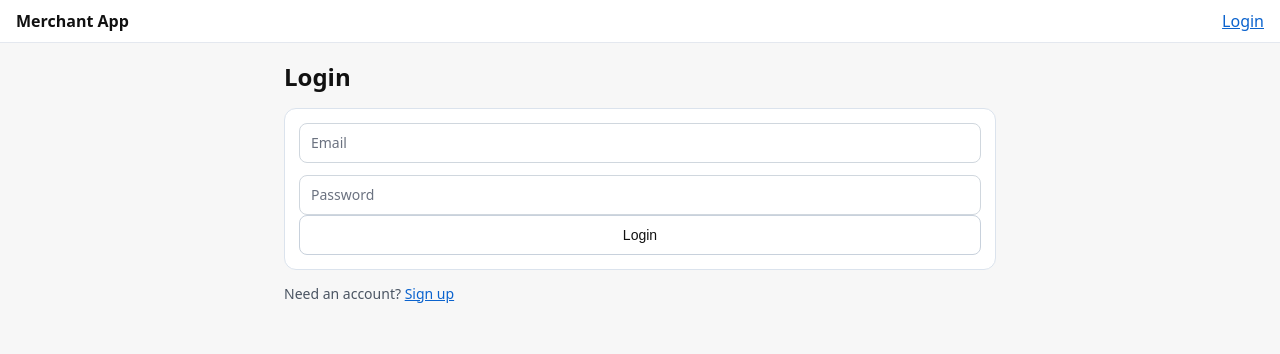
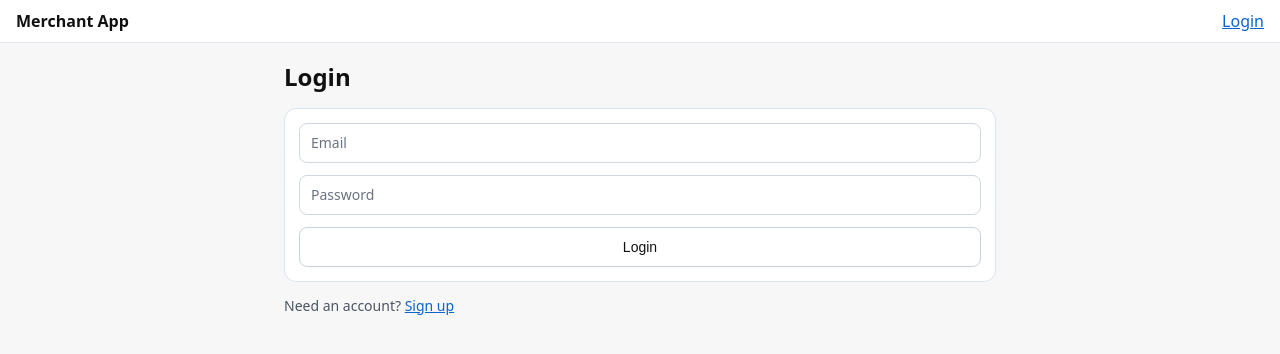
Before and after one commit to userprateek/merchant-app, a Next.js app: page /login in a window 1280 px wide. Shown: the top 354 px of the page. Built offline with nearby package versions, Linux system fonts and the light colour scheme; no server answers.

Commit message:
release 1.0.0

```diff
--- a/src/app/layout.tsx
+++ b/src/app/layout.tsx
@@ -14,6 +14,7 @@ export default function RootLayout({
 }: {
   children: React.ReactNode;
 }) {
+  console.log("Version: 1.0.0");
   return (
     <html lang="en">
       <body>
--- a/src/app/login/page.tsx
+++ b/src/app/login/page.tsx
@@ -23,8 +23,8 @@ export default function LoginPage() {
         <div className="form-grid-single">
           <FloatingInput name="email" label="Email" type="email" required maxLength={200} />
           <FloatingInput name="password" label="Password" type="password" required maxLength={100} />
+          <AppButton type="submit">Login</AppButton>
         </div>
-        <AppButton type="submit">Login</AppButton>
       </form>
       <p className="page-subtitle">
         Need an account? <Link href="/signup">Sign up</Link>
--- a/src/app/signup/page.tsx
+++ b/src/app/signup/page.tsx
@@ -28,8 +28,8 @@ export default function SignupPage() {
           <FloatingInput name="name" label="Name" required maxLength={120} />
           <FloatingInput name="email" label="Email" type="email" required maxLength={200} />
           <FloatingInput name="password" label="Password" type="password" required maxLength={100} />
+          <AppButton type="submit">Create Account</AppButton>
         </div>
-        <AppButton type="submit">Create Account</AppButton>
       </form>
     </div>
   );
```
